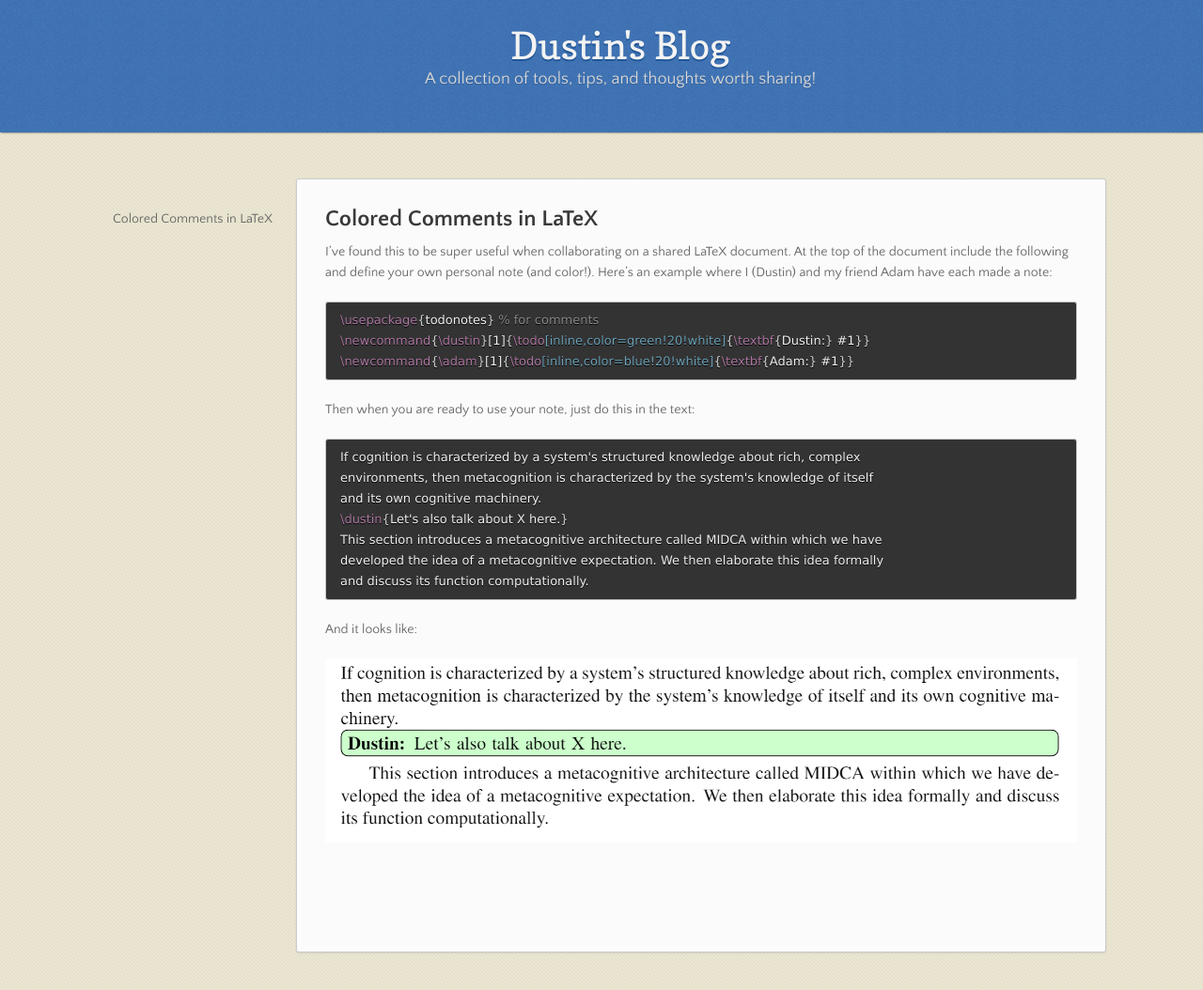
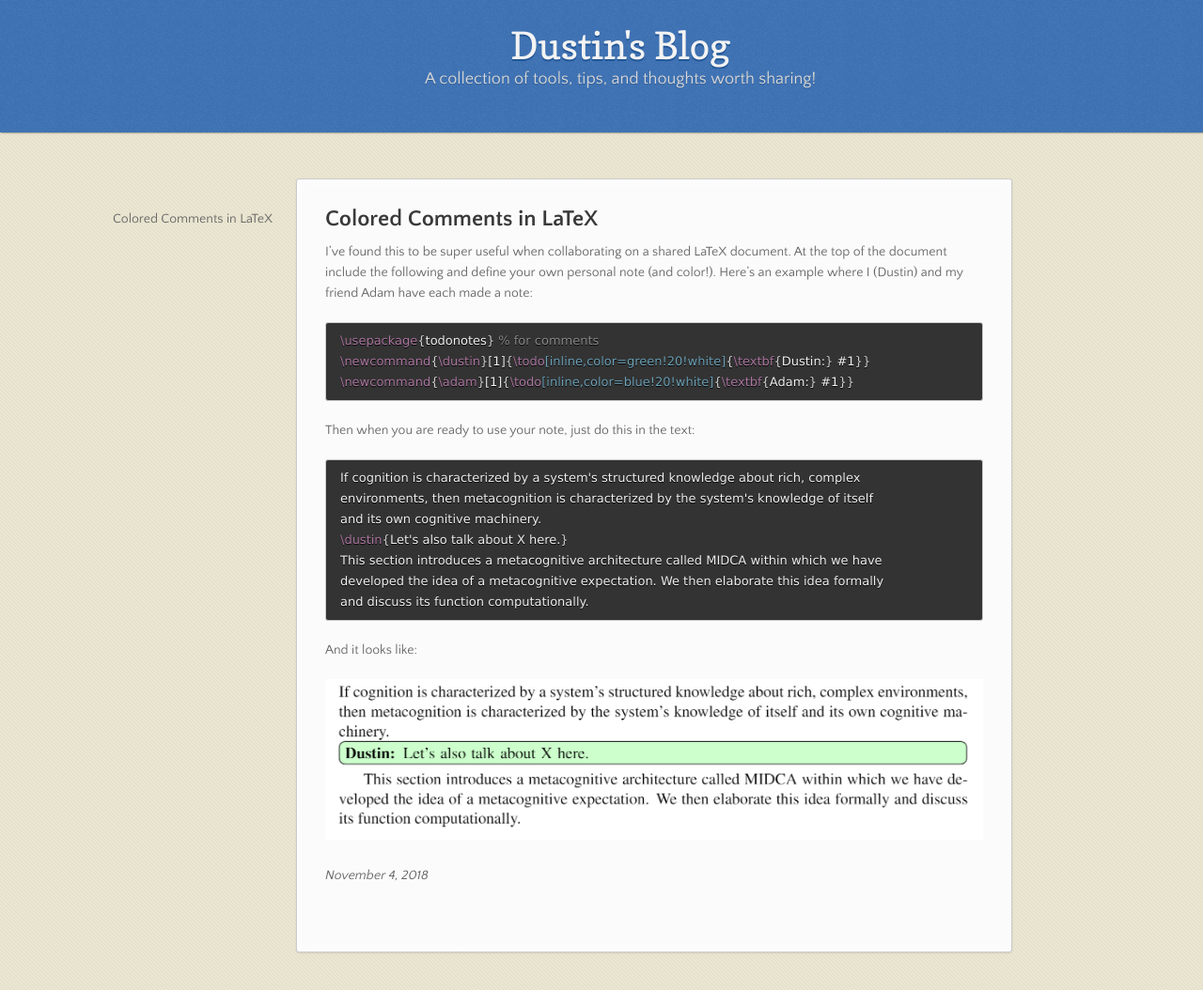
Before and after one commit to dustintd/dustintd.github.io, a Jekyll site: the page built from blog.md, in a window 1280 px wide and 1054 px high. Shown: the whole window at 94% size. Built offline with Jekyll 4.4.1, drawn with Linux system fonts in a browser that asks for light colours; our own code applies the rules of GitHub Pages for plain Markdown files.

Commit message:
added date

```diff
--- a/_sass/jekyll-theme-leap-day.scss
+++ b/_sass/jekyll-theme-leap-day.scss
@@ -271,7 +271,7 @@ header {
 }
 
 section {
-  width: 800px;
+  width: 700px;
   padding: 30px 30px 50px 30px;
   margin: 20px 0;
   margin-top: 190px;
--- a/blog.md
+++ b/blog.md
@@ -27,3 +27,5 @@ and discuss its function computationally.
 And it looks like:
 
 ![LaTeX Example](assets/images/latex_colored_notes_example.png)
+
+_November 4, 2018_
```
